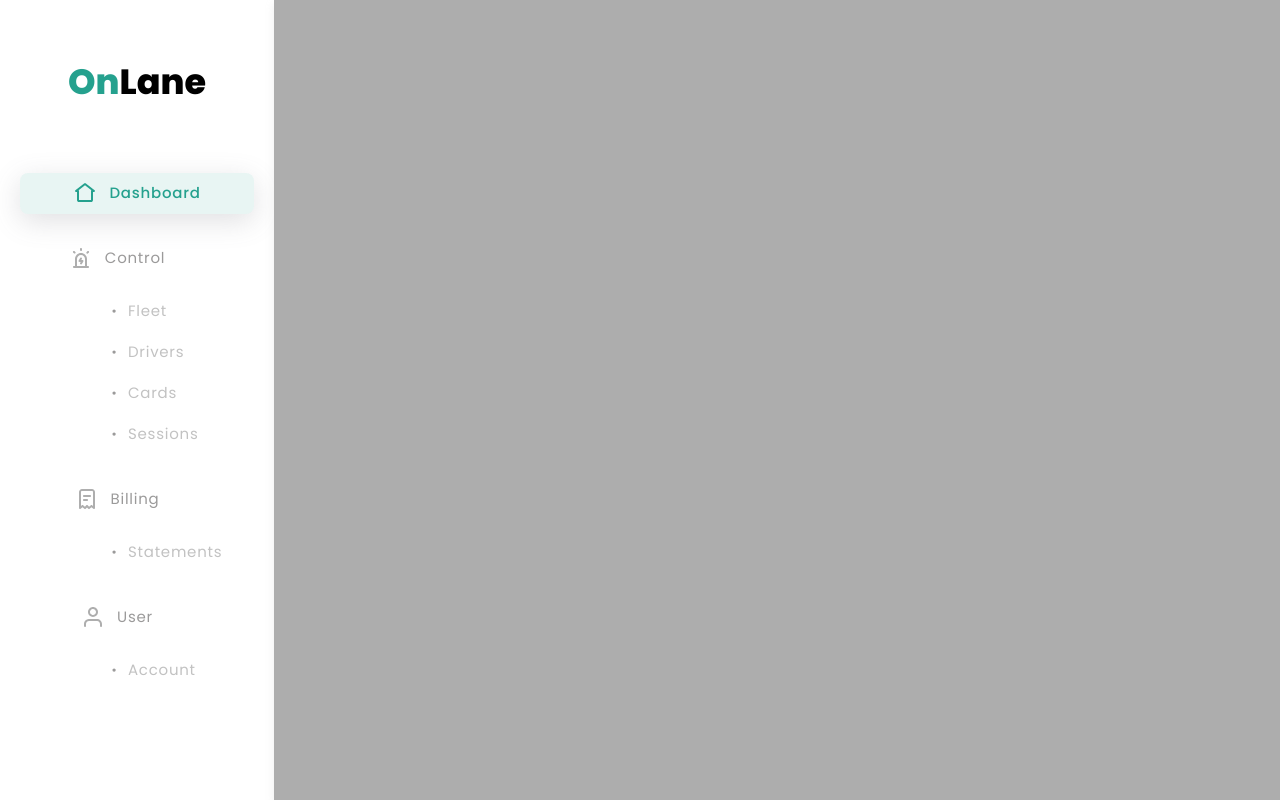
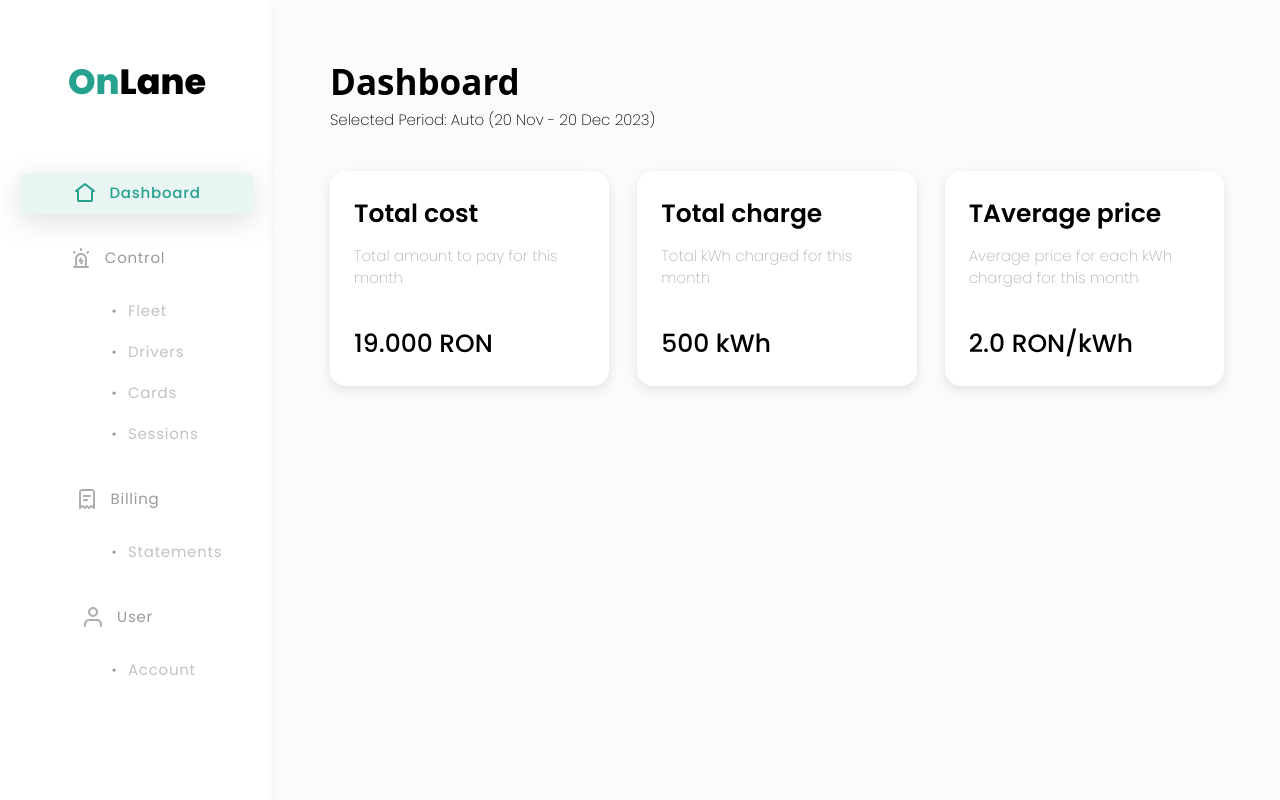
Before and after one commit to gulnabi-afridi/onlane-app, a React (Create React App) app: page /dashboard in a window 1280 px wide. Built offline with nearby package versions, Linux system fonts and the light colour scheme.

Commit message:
widget for dashobard developed

```diff
--- /dev/null
+++ b/src/components/dashboard/Dashboard/Dashboard.jsx
@@ -0,0 +1,49 @@
+import React from 'react';
+import Typography from '../../shared/Typography/Typography';
+import Widget from './Widget';
+
+const Dashboard = () => {
+  return (
+    <div className='w-full h-full flex flex-col'>
+      <Typography.H1 styles='text-black-main font-extrabold'>
+        Dashboard
+      </Typography.H1>
+      <Typography.NormalText styles='font-extralight text-black-main font-poppins'>
+        Selected Period: Auto (20 Nov - 20 Dec 2023)
+      </Typography.NormalText>
+      {/* widgets ---->  */}
+      <div className='w-full grid grid-cols-3 gap-7 mt-10'>
+        {widgetData.map((item, index) => {
+          return (
+            <Widget
+              key={index}
+              title={item.title}
+              subTitle={item.subTitle}
+              value={item.value}
+            />
+          );
+        })}
+      </div>
+    </div>
+  );
+};
+
+const widgetData = [
+  {
+    title: 'Total cost',
+    subTitle: 'Total amount to pay for this month',
+    value: '19.000 RON',
+  },
+  {
+    title: 'Total charge',
+    subTitle: 'Total kWh charged for this month',
+    value: '500 kWh',
+  },
+  {
+    title: 'TAverage price',
+    subTitle: 'Average price for each kWh charged for this month',
+    value: '2.0 RON/kWh',
+  },
+];
+
+export default Dashboard;
--- /dev/null
+++ b/src/components/dashboard/Dashboard/Widget.jsx
@@ -0,0 +1,22 @@
+import React from 'react';
+import Typography from '../../shared/Typography/Typography';
+
+const Widget = ({ title, subTitle, value }) => {
+  return (
+    <div className='w-full h-[215px] flex flex-col justify-between bg-white-main p-6 widgetSha rounded-[16px]'>
+      <div className='flex flex-col gap-3'>
+        <Typography.H2 styles='text-black-main font-semibold font-poppins'>
+          {title}
+        </Typography.H2>
+        <Typography.NormalText styles='text-white-off font-extralight font-poppins'>
+          {subTitle}
+        </Typography.NormalText>
+      </div>
+      <Typography.H2 styles='text-black-main font-medium font-poppins'>
+        {value}
+      </Typography.H2>
+    </div>
+  );
+};
+
+export default Widget;
--- a/src/components/shared/Typography/Typography.jsx
+++ b/src/components/shared/Typography/Typography.jsx
@@ -8,24 +8,22 @@ export const MediumText = ({ children, styles = 'text-black-main' }) => {
   );
 };
 
-export const LightText = ({ children, styles = 'text-black-main' }) => {
-  return <p className={`text-[15px] font-extralight ${styles}`}>{children}</p>;
+export const NormalText = ({
+  children,
+  styles = 'text-black-main font-light',
+}) => {
+  return <p className={`text-[15px] ${styles}`}>{children}</p>;
 };
 
-export const NormalText = ({ children, styles = 'text-black-main' }) => {
-  return <p className={`text-[15px] font-light ${styles}`}>{children}</p>;
-};
-
-export const Heading1 = ({ children, styles = 'text-black-main' }) => {
-  return (
-    <p className={`text-[30px] sm:text-[35px] font-extrabold ${styles}`}>
-      {children}
-    </p>
-  );
+export const Heading1 = ({
+  children,
+  styles = 'text-black-main font-extrabold',
+}) => {
+  return <p className={`text-[30px] sm:text-[35px] ${styles}`}>{children}</p>;
 };
 
 export const Heading2 = ({ children, styles = 'text-black-main' }) => {
-  return <p className={`text-[25px] font-semibold ${styles}`}>{children}</p>;
+  return <p className={`text-[25px] ${styles}`}>{children}</p>;
 };
 
 export const Heading3 = ({ children, styles = 'text-black-main' }) => {
@@ -34,7 +32,6 @@ export const Heading3 = ({ children, styles = 'text-black-main' }) => {
 
 const Typography = {
   MediumText,
-  LightText,
   NormalText,
   H1: Heading1,
   H2: Heading2,
--- a/src/index.css
+++ b/src/index.css
@@ -8,11 +8,15 @@
 }
 
 .rightPor {
-  background: #adadad;
   box-shadow: 0px 4px 8px 0px rgba(188, 188, 188, 0.25);
 }
 
 .leftNavigationSha {
   background: rgba(37, 161, 142, 0.1);
   box-shadow: rgba(100, 100, 111, 0.2) 0px 7px 29px 0px;
+  border-radius: 7px;
 }
+
+.widgetSha {
+  box-shadow: 0px 4px 10px 1px rgba(173, 170, 170, 0.25);
+}
--- a/src/pages/Dashboard.jsx
+++ b/src/pages/Dashboard.jsx
@@ -1,18 +1,22 @@
 import React, { useState } from 'react';
 import ComponentWrapper from '../components/shared/Wrappers/ComponentWrapper';
 import LeftNavigation from '../components/shared/LeftNavigation/LeftNavigation';
+import Dashboard from '../components/dashboard/Dashboard/Dashboard';
 
-const Dashboard = () => {
+const DashboardPage = () => {
   return (
     <ComponentWrapper>
-      <div className='w-full grid grid-cols-[274px,1fr] justify-start'>
+      <div className='w-full grid min-h-screen grid-cols-[274px,1fr] justify-start'>
         {/* left navigation ============>  */}
         <LeftNavigation />
         {/* right portion ===========>  */}
-        <div className='rightPor h-screen'></div>
+        <div className='rightPor bg-black-off/5 h-full pt-14 px-14'>
+          {/* main dashboard =====>  */}
+          <Dashboard />
+        </div>
       </div>
     </ComponentWrapper>
   );
 };
 
-export default Dashboard;
+export default DashboardPage;
--- a/tailwind.config.js
+++ b/tailwind.config.js
@@ -20,6 +20,7 @@ module.exports = {
           main: '#000000',
           light: '#676767',
           cool: '#9B9A9A',
+          off: '#adadad',
         },
         white: {
           main: '#FFFFFF',
```
